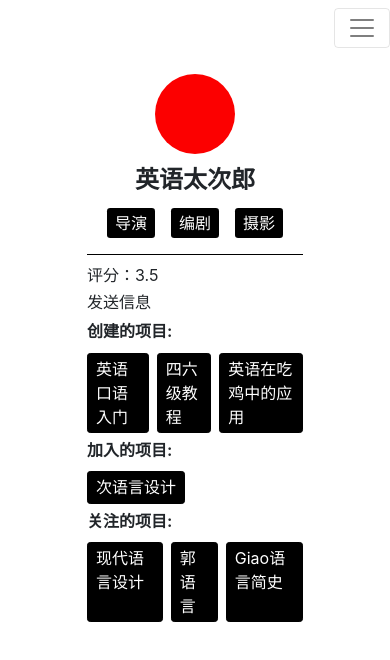
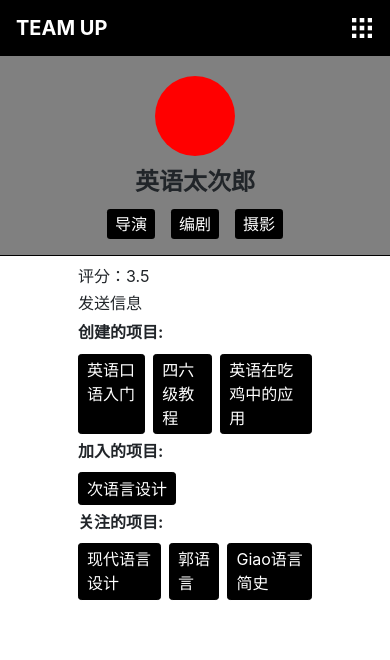
Before and after one commit to JWhoops/team-up, a React (Create React App) app: page /user_profile/1 in a window 390 px wide. Shown: the top 660 px of the page. Built offline with nearby package versions, Linux system fonts and the light colour scheme.

Commit message:
adjusted style

```diff
--- a/src/components/header/Header.css
+++ b/src/components/header/Header.css
@@ -77,6 +77,11 @@
 }
 
 @media only screen and (max-width: 768px) {
+
+  .color-nav {
+    background-color: black;
+  }
+
   .navbar-light .navbar-brand:hover {
     color: white;
   }
@@ -128,4 +133,9 @@
     padding-left: 0;
     padding-right: 0;
   }
+
+  .navbar-light .navbar-toggler-icon {
+    background-image: url("../../pictures/menu-btn.png");
+    border-color: transparent;
+  }
 }
--- a/src/components/pages/recruitDetail/RecruitDetailPage.css
+++ b/src/components/pages/recruitDetail/RecruitDetailPage.css
@@ -25,10 +25,6 @@
   font-weight: bold;
 }
 
-#recruit-detail-follower {
-  margin-left: 16px;
-}
-
 #detail-leader-info-container {
   display: flex;
 }
@@ -40,6 +36,11 @@
 #recruit-detail-leader {
   font-size: 22px;
   margin-left: 10px;
+}
+
+#recruit-detail-follower {
+  font-size: 22px;
+  margin: 0px 0px 0px 10px;
 }
 
 #general-info-head-right {
@@ -111,3 +112,62 @@
   border-radius: 10px;
   margin: 10px 0;
 }
+
+@media only screen and (max-width: 768px) {
+  #recruit-detail-container {
+    padding: 0;
+  }
+
+  .recruit-detail-info-boxes {
+    margin: 0 20% 0 20%
+  }
+
+  #recruit-detail-general-info.recruit-detail-info-boxes {
+    margin: 0;
+    color: white;
+  }
+
+  #recruit-detail-general-info {
+    padding: 5% 20% 3% 20%;
+    background-color: grey;
+    flex-direction: column;
+  }
+
+  #detail-leader-info-container {
+    margin-bottom: 8px;
+  }
+
+  #recruit-detail-location {
+    font-size: 1rem;
+  }
+
+  #recruit-detail-leader {
+    font-size: 1rem;
+  }
+
+  #recruit-detail-follower {
+    font-size: 1rem;
+  }
+
+  #recruit-detail-favorite-btn {
+    background-color: black;
+    color: white;
+    font-weight: bold;
+    padding: 3px 8px 3px 8px;
+    font-size: 1rem;
+    border-radius: .4rem;
+    cursor: pointer;
+    margin-right: 15px;
+  }
+
+  #recruit-detail-join-btn {
+    background-color: black;
+    color: white;
+    font-weight: bold;
+    padding: 3px 8px 3px 8px;
+    font-size: 1rem;
+    border-radius: .4rem;
+    cursor: pointer;
+  }
+
+}
--- a/src/components/pages/recruitDetail/RecruitDetailPage.js
+++ b/src/components/pages/recruitDetail/RecruitDetailPage.js
@@ -9,11 +9,11 @@ function RecruitDetailPage() {
                     <div id="general-info-head">
                         <h4 id="recruit-detail-movie-title">大头儿子</h4>
                         <h4 id="recruit-detail-expiration-time">(剩余7天)</h4>
-                        <h4 id="recruit-detail-follower">2关注</h4>
                     </div>
                     <div id="detail-leader-info-container">
                         <div id="recruit-detail-location">北京</div>
                         <div id="recruit-detail-leader">Fucking Idiot</div>
+                        <h4 id="recruit-detail-follower">2关注</h4>
                     </div>
                 </div>
                 <div id="general-info-head-right">
--- a/src/components/pages/userProfile/ProfilePage.css
+++ b/src/components/pages/userProfile/ProfilePage.css
@@ -18,7 +18,7 @@
 #profile-page-avatar {
     display: inline-block;
     border-radius: 100%;
-    background-color: rgb(252, 0, 0);
+    background-color: rgb(255, 0, 0);
     width: 5rem;
     height: 5rem;
     vertical-align: middle;
@@ -106,3 +106,41 @@
 .profile-page-project:first-child:hover, .profile-page-project:last-child:hover {
     margin: .7rem .0rem .5rem .0rem;
 }
+
+@media only screen and (max-width: 768px) {
+    /* container for all? */
+    .container {
+        margin: 0;
+        padding: 0;
+        max-width: 100%;
+    }
+
+    .profile-page-container {
+        margin: 0;
+        padding: 0% 0% 0% 0%;
+        width: 100%;
+    }
+
+    .profile-page-general-info {
+        padding-top: 5%;
+        background-color: grey;
+        width: 100%;
+        padding-bottom: 4%;
+    }
+
+    #profile-page-rating {
+        padding: 0 20% 0 20%;
+    }
+
+    #profile-page-message {
+        padding: 0 20% 0 20%;
+    }
+
+    #profile-page-projects-created h3, #profile-page-projects-joined h3, #profile-page-projects-watching h3 {
+        padding: 0 20% 0 20%;
+    }
+
+    .profile-page-projects-list {
+        padding: 0 20% 0 20%;
+    }
+  }
```
Also changed, not shown: src/pictures/menu-btn.png (added).
